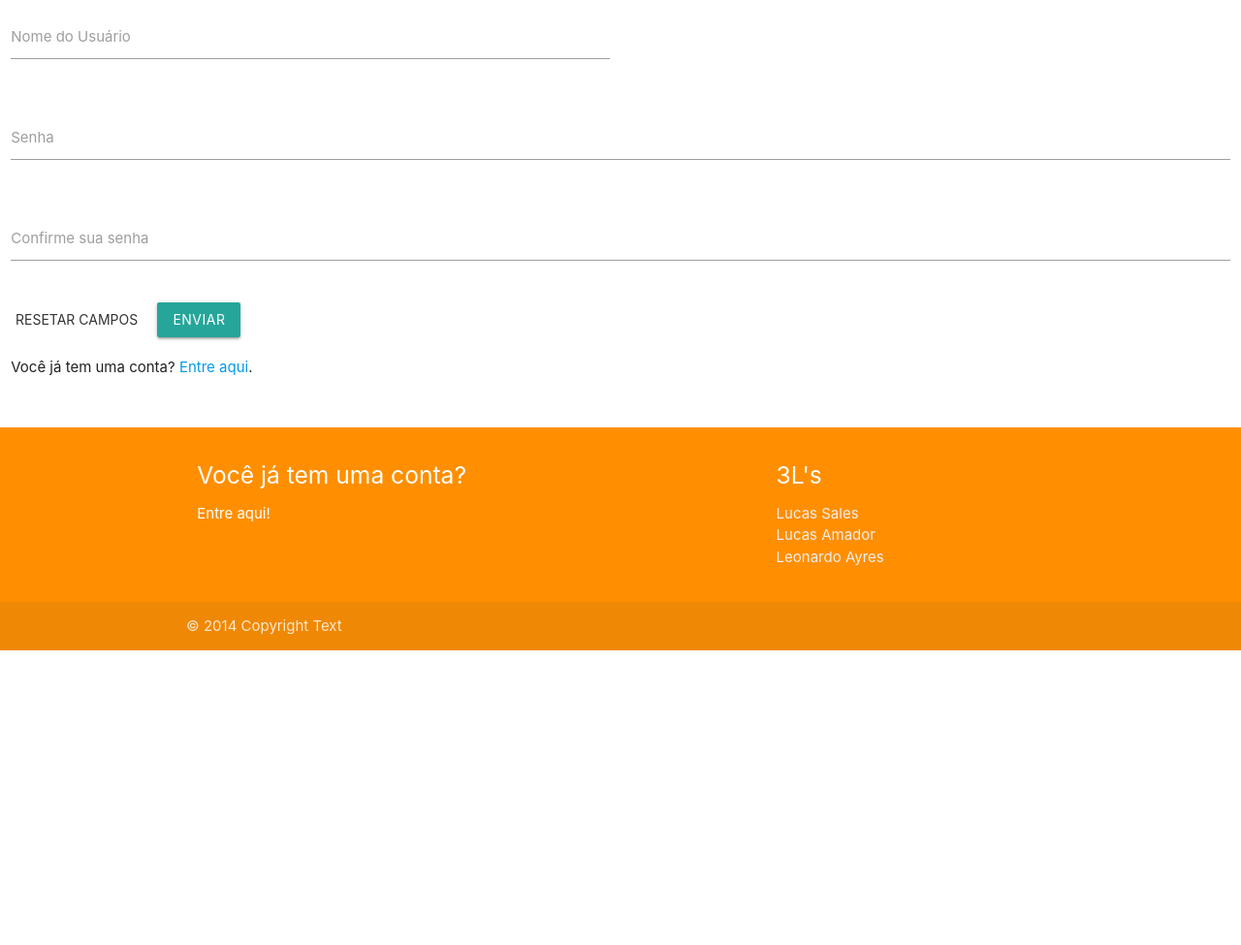
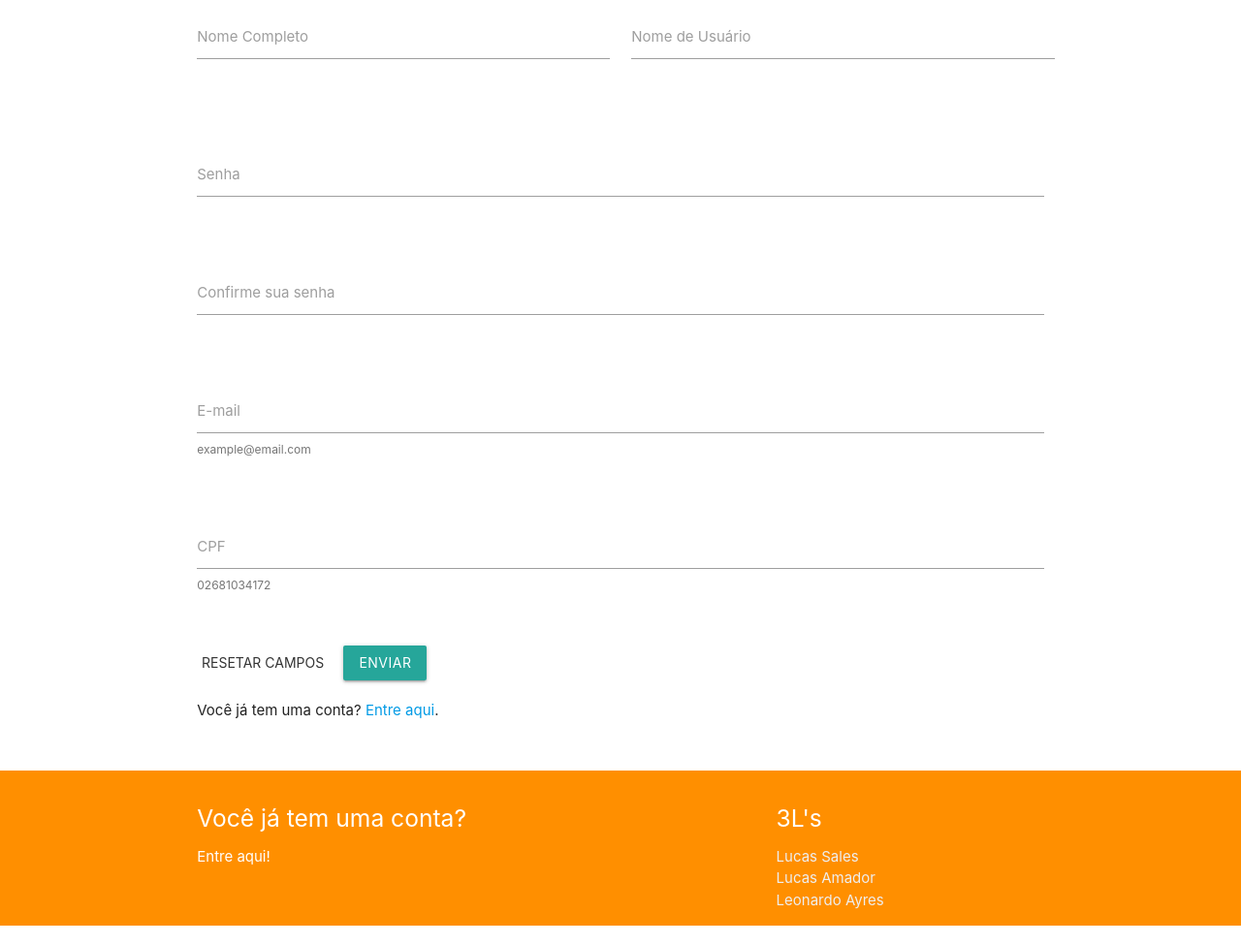
Before and after one commit to AmadorZcv/nosso-churrasco, a PHP site: page /auth/registerScreen/register.php in a window 1280 px wide. Shown: the whole page at 97% size. Before the commit the page ends 671 px from the top, so only its background shows below. Run offline with PHP 8.4, Linux system fonts and the light colour scheme.

Commit message:
Correções na tela de login e de registro

```diff
--- a/Web/auth/loginScreen/login.php
+++ b/Web/auth/loginScreen/login.php
@@ -24,7 +24,7 @@
     // Validate credentials
     if (empty($username_err) && empty($password_err)) {
         // Prepare a select statement
-        $sql = "SELECT user_name,user_password FROM user WHERE user_name= ?";
+        $sql = "SELECT user_login,user_password FROM user WHERE user_login= ?";
         if ($stmt = mysqli_prepare($link, $sql)) {
             // Bind variables to the prepared statement as parameters
             mysqli_stmt_bind_param($stmt, 's', $username);
--- a/Web/auth/registerScreen/register.php
+++ b/Web/auth/registerScreen/register.php
@@ -3,22 +3,22 @@
 require_once '../../config.php';
 
 // Define variables and initialize with empty values
-$username = $password = $confirm_password = "";
-$username_err = $password_err = $confirm_password_err = "";
+$username = $password = $confirm_password = $email = $cpf = $userlogin = "";
+$username_err = $password_err = $confirm_password_err = $email_err = $cpf_err = $userlogin_err = "";
 
 // Processing form data when form is submitted
 if ($_SERVER["REQUEST_METHOD"] == "POST") {
     // Validate username
-    if (empty(trim($_POST["username"]))) { // erro
-        $username_err = "Please enter a username.";
+    if (empty(trim($_POST["userlogin"]))) { // erro
+        $userlogin_err = "Entre com um nome de usuario";
     } else {
         // Prepare a select statement
-        $sql = "SELECT id FROM user WHERE user_name = ?";
+        $sql = "SELECT id FROM user WHERE user_login = ?";
         if ($stmt = mysqli_prepare($link, $sql)) {
             // Bind variables to the prepared statement as parameters
-            mysqli_stmt_bind_param($stmt, "s", $username);
+            mysqli_stmt_bind_param($stmt, "s", $userlogin);
             // Set parameters
-            $username = trim($_POST["username"]);
+            $userlogin = trim($_POST["userlogin"]);
 
             // Attempt to execute the prepared statement
             if (mysqli_stmt_execute($stmt)) {
@@ -26,22 +26,21 @@
                 mysqli_stmt_store_result($stmt);
 
                 if (mysqli_stmt_num_rows($stmt) == 1) {
-                    $username_err = "This username is already taken.";
+                    $userlogin_err = "Nome de usuario já utilizado";
                 } else {
-                    $username = trim($_POST["username"]);
+                    $userlogin = trim($_POST["userlogin"]);
                 }
             } else {
                 echo "Oops! Something went wrong. Please try again later.";
             }
         }
-
         // Close statement
         mysqli_stmt_close($stmt);
     }
 
     // Validate password
     if (empty(trim($_POST['password']))) { // erro
-        $password_err = "Please enter a password.";
+        $password_err = "Entre com uma senha";
     } elseif (strlen(trim($_POST['password'])) < 1) {
         $password_err = "Password must have atleast 6 characters.";
     } else {
@@ -50,32 +49,54 @@
 
     // Validate confirm password
     if (empty(trim($_POST["confirm_password"]))) { // erro
-        $confirm_password_err = 'Please confirm password.';
+        $confirm_password_err = 'Confirme a senha';
     } else {
         $confirm_password = trim($_POST['confirm_password']);
         if ($password != $confirm_password) {
-            $confirm_password_err = 'Password did not match.';
+            $confirm_password_err = 'Senhas são diferentes';
         }
     }
 
+    // Validate Email
+    if (empty(trim($_POST['email']))) { // erro
+        $email_err = "Entre com um email";
+    } else {
+        $email = trim($_POST['email']);
+    }
+
+    // Validate cpf
+    if (empty(trim($_POST['cpf']))) { // erro
+        $cpf_err = "Entre com o cpf";
+    } else {
+        $cpf = trim($_POST['cpf']);
+    }
+
+    // Validate username
+    if (empty(trim($_POST['username']))) { // erro
+        $username_err = "Entre com um nome";
+    } else {
+        $username = trim($_POST['username']);
+    }
+
     // Check input errors before inserting in database
-    if (empty($username_err) && empty($password_err) && empty($confirm_password_err)) {
-
+    if (empty($username_err) && empty($password_err) && empty($confirm_password_err) && empty($email_err) && empty($cpf_err) && empty($userlogin_err)) {
         // Prepare an insert statement
-        $sql = "INSERT INTO user  (user_name,user_password) VALUES (?,?)";
+        $sql = "INSERT INTO user(user_name,user_login,user_password,user_email,user_cpf,is_inative,is_bloqueado) VALUES (?,?,?,?,?,0,0)";
         if ($stmt = mysqli_prepare($link, $sql)) {
             // Bind variables to the prepared statement as parameters
-            mysqli_stmt_bind_param($stmt, "ss", $username, $password);
+            mysqli_stmt_bind_param($stmt, "sssss",$username, $userlogin, $password,$email,$cpf);
 
             // Set parameters
             $password = password_hash($password, PASSWORD_DEFAULT); // Creates a password hash
+            echo $email;
+            echo $cpf;
             // Attempt to execute the prepared statement
             if (mysqli_stmt_execute($stmt)) {
 
                 // Redirect to login page
                 header("location: ../loginScreen/login.php");
             } else {
-                echo "Something went wrong. Please try again later.";
+                echo "Something went wrong. Please try again later. Segundo";
             }
         }
 
@@ -96,42 +117,62 @@
 
     <!-- Compiled and minified JavaScript -->
     <script src="https://cdnjs.cloudflare.com/ajax/libs/materialize/1.0.0-beta/js/materialize.min.js"></script>
-
+    <link rel="stylesheet" href="index.css">
     </head>
 
     <body>
 
-
+        <div class="container">
         <div class="row">
             <form class="col s12" action="<?php echo htmlspecialchars($_SERVER["PHP_SELF"]); ?>" method="post">
             <div class="row form_group <?php echo (!empty($username_err)) ? 'has-error' : ''; ?>">
                 <div class="input-field col s6">
                 <input id="first_name" type="text" name="username" class="validate" value="<?php echo $username; ?>">
-                <label for="first_name">Nome do Usuário</label>
+                <label for="first_name">Nome Completo</label>
+                <span class="helper-text"><?php echo $username_err; ?></span>
+                </div>
+                <div class="row form_group  <?php echo (!empty($userlogin_err)) ? 'has-error' : ''; ?>">
+                <div class="input-field col s6">
+                <input id="userlogin" type="text" name="userlogin" class="validate" value="<?php echo $userlogin; ?>">
+                <label for="userlogin">Nome de Usuário</label>
+                <span class="helper-text"><?php echo $userlogin_err; ?></span>
                 </div>
             </div>
+            </div>
+
             <div class="row form_group <?php echo (!empty($password_err)) ? 'has-error' : ''; ?>">
                 <div class="input-field col s12">
                 <input id="password" type="password" name="password" class="validate" value="<?php echo $password; ?>">
                 <label for="password">Senha</label>
+                <span class="helper-text"><?php echo $password_err; ?></span>
                 </div>
             </div>
 
-            <div class="row form_group <?php echo (!empty($password_err)) ? 'has-error' : ''; ?>">
+            <div class="row form_group <?php echo (!empty($confirm_password_err)) ? 'has-error' : ''; ?>">
                 <div class="input-field col s12">
                 <input id="password" type="password" name="confirm_password" class="validate" value="<?php echo $confirm_password; ?>">
                 <label for="password">Confirme sua senha</label>
+                <span class="helper-text"><?php echo $confirm_password_err; ?></span>
                 </div>
             </div>
-            <!--
-            <div class="row form_group">
+
+            <div class="row form_group  <?php echo (!empty($email_err)) ? 'has-error' : ''; ?>">
                 <div class="input-field col s12">
-                    <input id="email" type="email" class="validate">
+                    <input id="email" type="email" name="email" class="validate" value="<?php echo $email; ?>">
                     <label for="email">E-mail</label>
                     <span class="helper-text" data-error="E-mail invalido!" data-success="">example@email.com</span>
+                    <span class="helper-text"><?php echo $email_err; ?></span>
                 </div>
             </div>
-            -->
+            <div class="row form_group  <?php echo (!empty($cpf_err)) ? 'has-error' : ''; ?>">
+                <div class="input-field col s12">
+                    <input id="cpf" type="number" class="validate" name="cpf" value="<?php echo $cpf; ?>">
+                    <label for="cpf">CPF</label>
+                    <span class="helper-text">02681034172</span>
+                    <span class="helper-text"><?php echo $cpf_err; ?></span>
+                </div>
+            </div>
+
             <div class="row form_group">
             <a class="waves-effect waves-teal btn-flat" type="reset" class="btn btn-default" value="reset">Resetar Campos</a>
             <button class="btn waves-effect waves-light" type="submit" name="action" value="submit">Enviar
@@ -140,8 +181,10 @@
             <p>Você já tem uma conta? <a href="../loginScreen/login.php">Entre aqui</a>.</p>
             </form>
         </div>
+        </div>
         <!--JavaScript at end of body for optimized loading-->
         <script type="text/javascript" src="js/materialize.min.js"></script>
+
     </body>
 
     <footer class="page-footer" style="background: #FF8F00">
@@ -159,11 +202,6 @@
                         <li><a class="grey-text text-lighten-3" href="#!">Leonardo Ayres</a></li>
                     </ul>
                 </div>
-            </div>
-        </div>
-        <div class="footer-copyright">
-            <div class="container">
-            © 2014 Copyright Text
             </div>
         </div>
         </footer>
```
